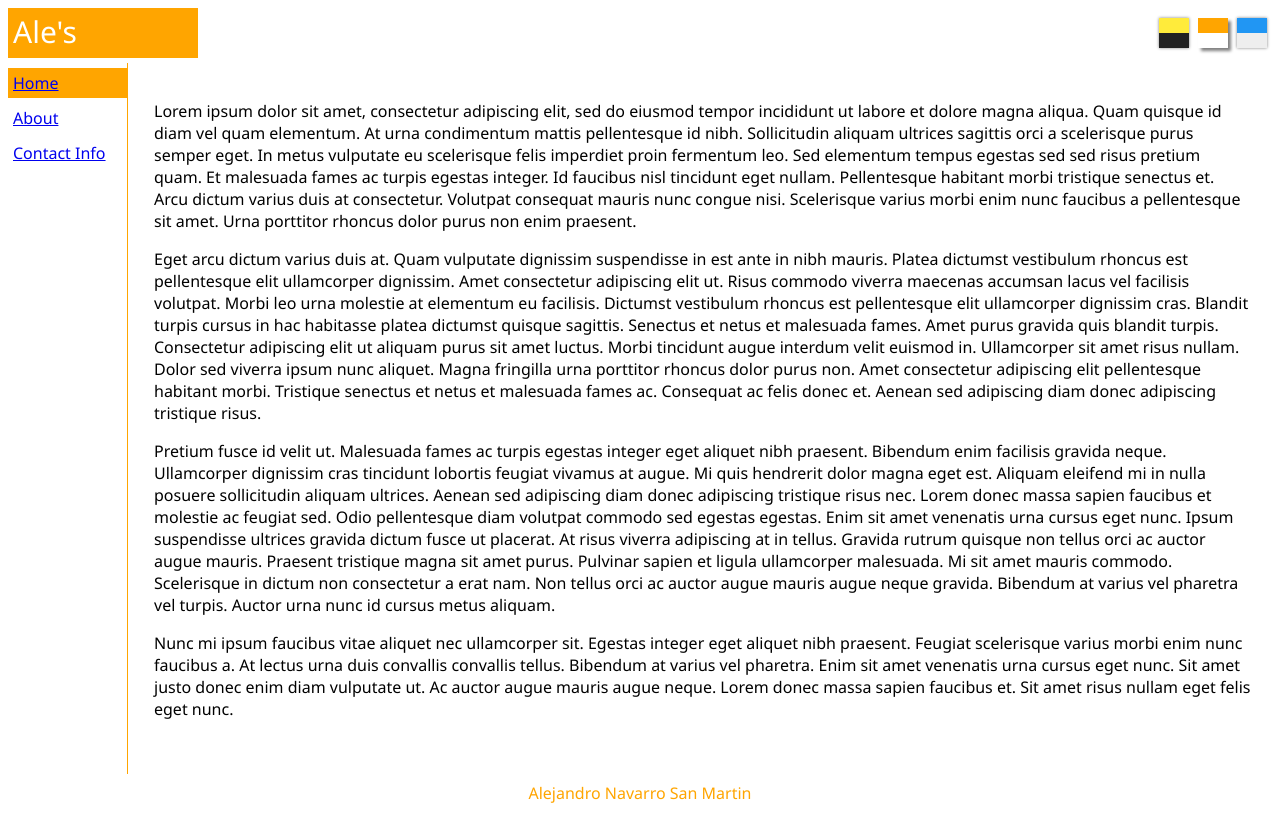
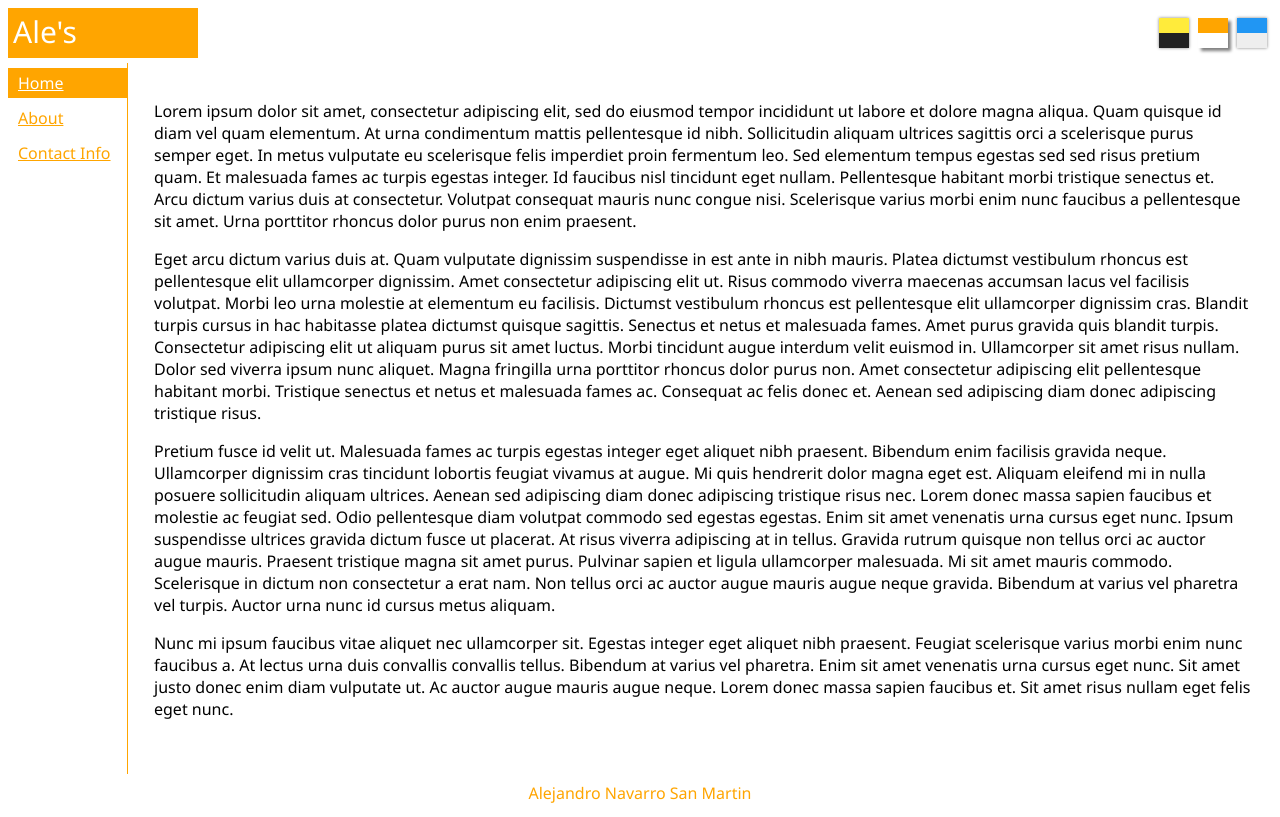
Before and after one commit to ulen7/Final-Project, a plain HTML site: page index.html in a window 1280 px wide. Drawn offline with nearby package versions, Linux system fonts and the light colour scheme.

Commit message:
Update index.html

```diff
--- a/index.html
+++ b/index.html
@@ -26,13 +26,13 @@
         <div class="nav">
           <ul class="nav-links">
             <li class="nav-links--link active">
-              <a href="home.html" target="iframe_1">Home</a></p>
+              <a class="nav-links--link active" href="home.html" target="iframe_1">Home</a></p>
             </li>
             <li class="nav-links--link">
-              <a href="about.html" target="iframe_1">About</a></p>
+              <a class="nav-links--link" href="about.html" target="iframe_1">About</a></p>
             </li>
             <li class="nav-links--link">
-              <a href="contact.html" target="iframe_1">Contact Info</a></p>
+              <a class="nav-links--link" href="contact.html" target="iframe_1">Contact Info</a></p>
             </li>
           </ul>
         </div>
```
